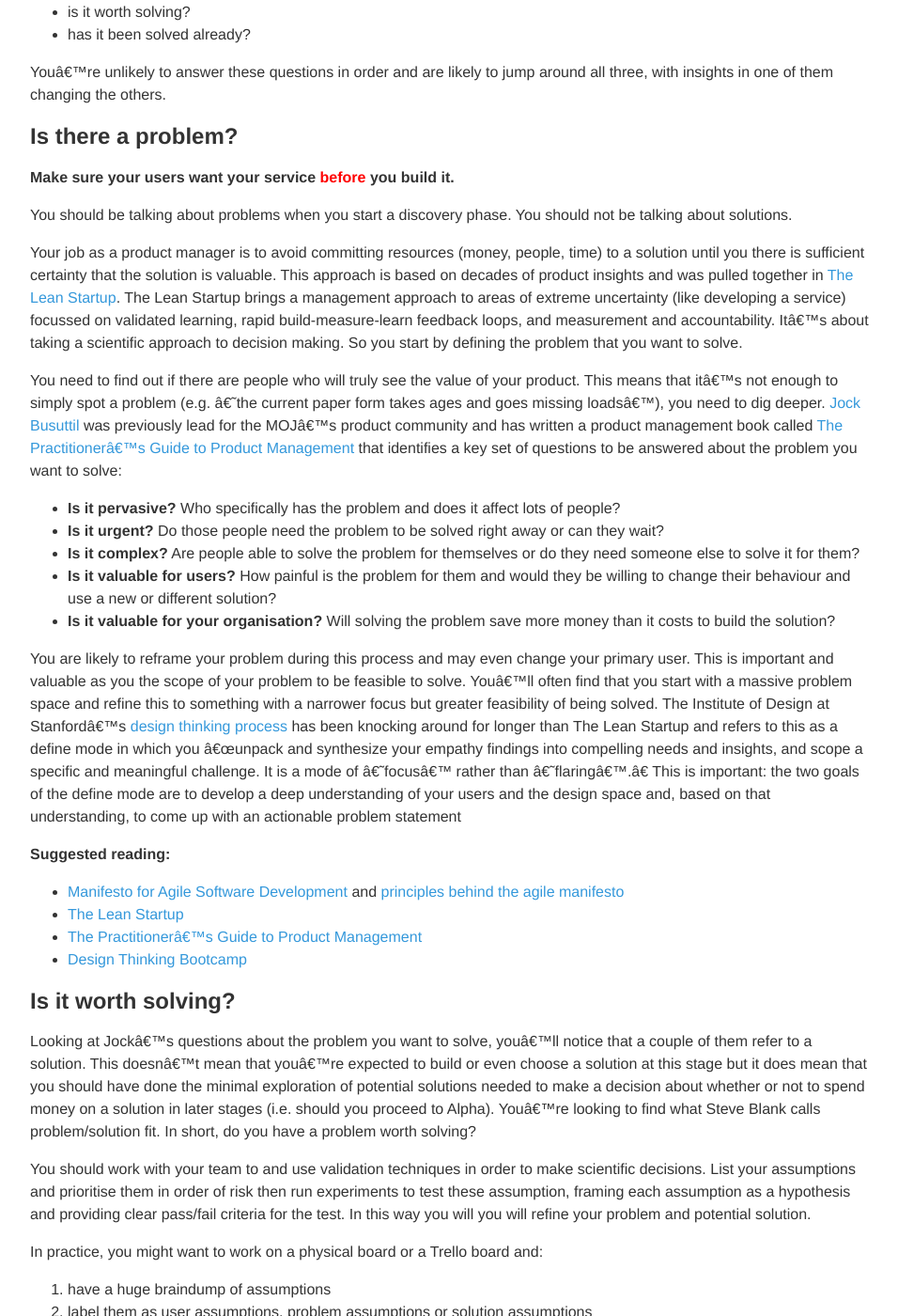
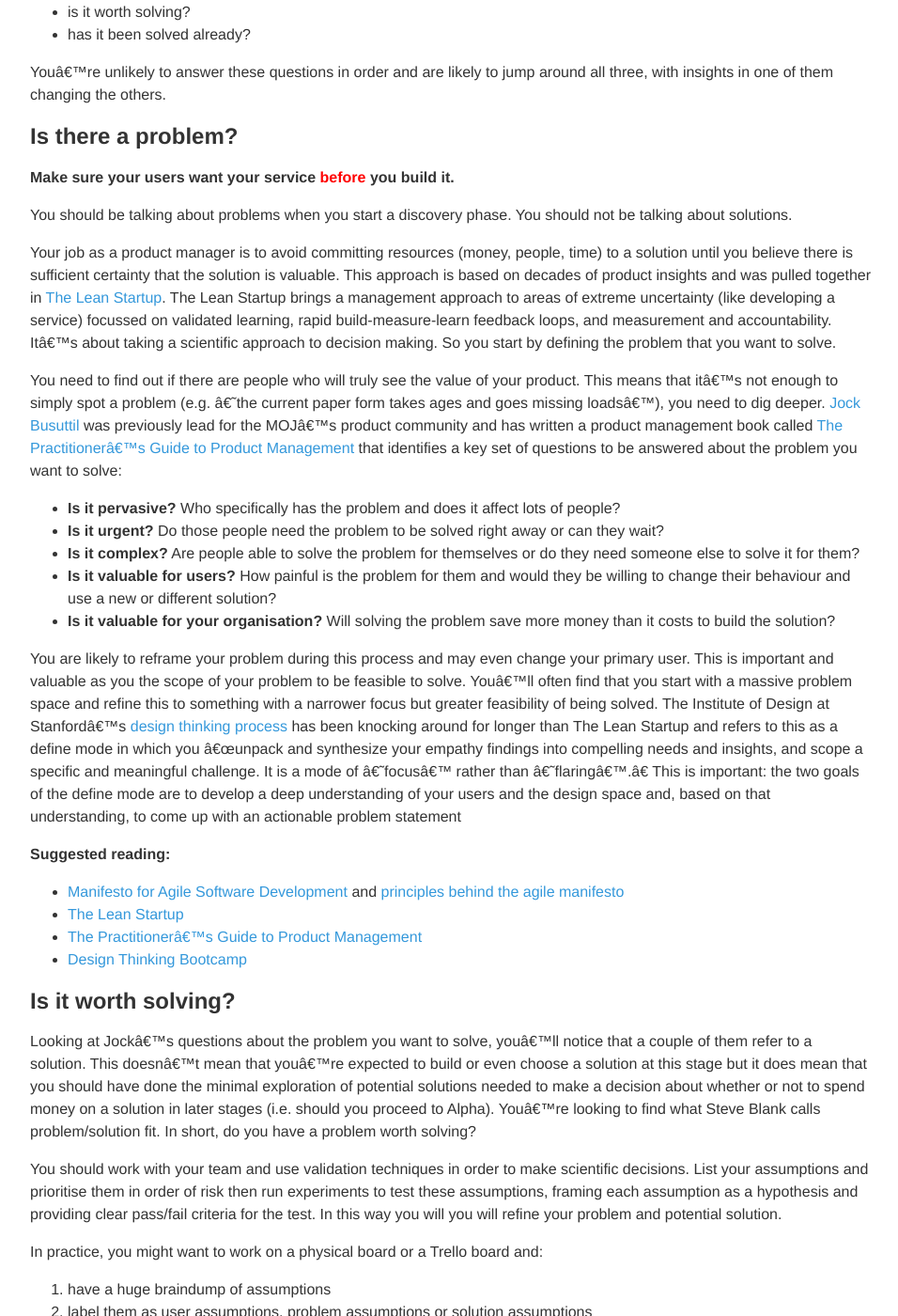
Before and after one commit to scottcolfer/scottcolfer.github.io, a Jekyll site: the page built from _posts/2016-12-27-discovery.md, in a window 1280 px wide and 1400 px high, scrolled down 767 px. Shown: the whole window at 94% size, without its empty margins (160-1116 px from the left). Built offline with Jekyll 4.4.1, drawn with Linux system fonts in a browser that asks for light colours.

Commit message:
Update 2016-12-27-discovery.md
- fixes some small typos
Comments:
+1 for the Top 8 fails :)
Can you add an example of an assumption?
I think it would be helpful to include references for how you determine Cost and Value (e.g. Art of Business Value)

```diff
--- a/_posts/2016-12-27-discovery.md
+++ b/_posts/2016-12-27-discovery.md
@@ -38,7 +38,7 @@ You're unlikely to answer these questions in order and are likely to jump around
 You should be talking about problems when you start a discovery phase.
 You should not be talking about solutions.
 
-Your job as a product manager is to avoid committing resources (money, people, time) to a solution until you there is sufficient certainty that the solution is valuable. This approach is based on decades of product insights and was pulled together in [The Lean Startup](http://scottcolfer.com/2012/06/05/lean-startup-for-product-managers.html/). The Lean Startup brings a management approach to areas of extreme uncertainty (like developing a service) focussed on validated learning, rapid build-measure-learn feedback loops, and measurement and accountability. It's about taking a scientific approach to decision making. So you start by defining the problem that you want to solve.
+Your job as a product manager is to avoid committing resources (money, people, time) to a solution until you believe there is sufficient certainty that the solution is valuable. This approach is based on decades of product insights and was pulled together in [The Lean Startup](http://scottcolfer.com/2012/06/05/lean-startup-for-product-managers.html/). The Lean Startup brings a management approach to areas of extreme uncertainty (like developing a service) focussed on validated learning, rapid build-measure-learn feedback loops, and measurement and accountability. It's about taking a scientific approach to decision making. So you start by defining the problem that you want to solve.
 
 You need to find out if there are people who will truly see the value of your product. This means that it's not enough to simply spot a problem (e.g. 'the current paper form takes ages and goes missing loads'), you need to dig deeper. [Jock Busuttil](https://twitter.com/jockbu/) was previously lead for the MOJ's product community and has written a product management book called [The Practitioner's Guide to Product Management](https://www.amazon.co.uk/Practitioners-Guide-Product-Management-Things/dp/034940674X/) that identifies a key set of questions to be answered about the problem you want to solve:
 
@@ -62,7 +62,7 @@ You are likely to reframe your problem during this process and may even change y
 Looking at Jock's questions about the problem you want to solve, you'll notice that a couple of them refer to a solution. This doesn't mean that you're expected to build or even choose a solution at this stage but it does mean that you should have done the minimal exploration of potential solutions needed to make a decision about whether or not to spend money on a solution in later stages (i.e. should you proceed to Alpha).
 You're looking to find what Steve Blank calls problem/solution fit. In short, do you have a problem worth solving?
 
-You should work with your team to and use validation techniques in order to make scientific decisions. List your assumptions and prioritise them in order of risk then run experiments to test these assumption, framing each assumption as a hypothesis and providing clear pass/fail criteria for the test. In this way you will you will refine your problem and potential solution.
+You should work with your team and use validation techniques in order to make scientific decisions. List your assumptions and prioritise them in order of risk then run experiments to test these assumptions, framing each assumption as a hypothesis and providing clear pass/fail criteria for the test. In this way you will you will refine your problem and potential solution.
 
 In practice, you might want to work on a physical board or a Trello board and:
 
```
